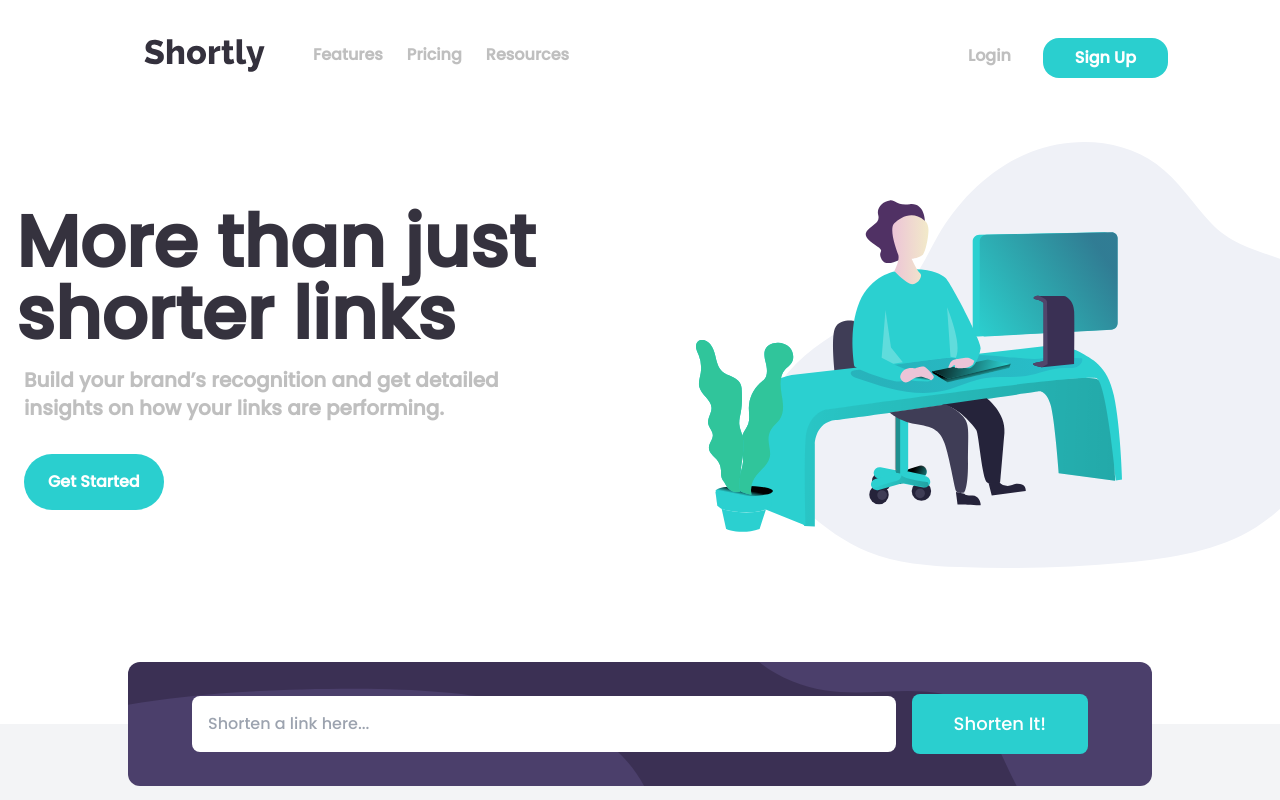
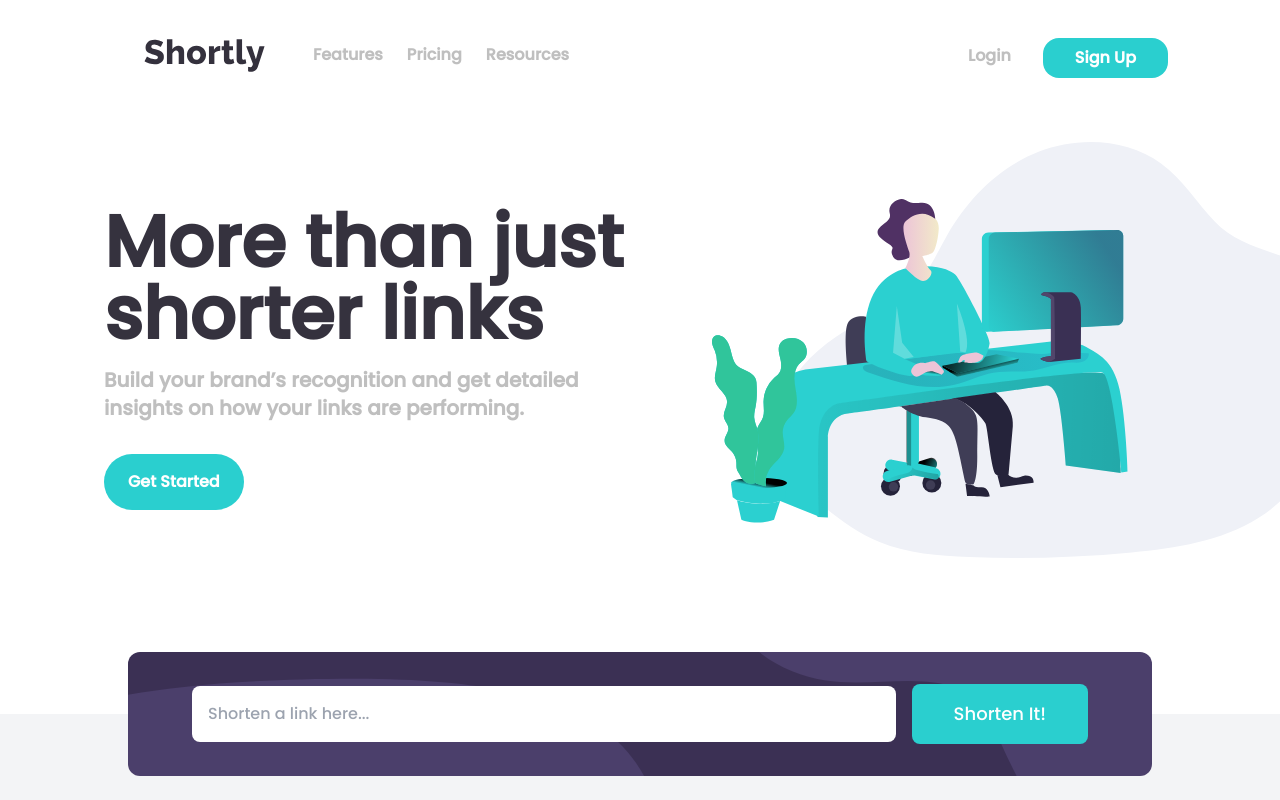
Before and after one commit to codinci/url-shortening-api, a React (Vite) app: page / in a window 1280 px wide. Shown: the top 800 px of the page. Built offline with nearby package versions, Linux system fonts and the light colour scheme; no server answers.

Commit message:
Aligning text in HeroSection on larger screens

```diff
--- a/src/components/HeroSection.tsx
+++ b/src/components/HeroSection.tsx
@@ -9,21 +9,21 @@ export const HeroSection = () => {
 		 	md:justify-end md:my-8`}
 		>
 			<div
-				className="flex flex-col items-center md:items-start md:my-12 md:ml-8 lg:ml-2
+				className="flex flex-col items-center md:items-start md:my-12 md:ml-8 lg:ml-6 xl:ml-2
 				lg:max-w-2xl"
 			>
 				<h1 className='text-neutral-very-dark-blue text-center font-black text-4xl my-4
-					md:text-5xl md:ml-8 md:text-start lg:ml-2 lg:text-7xl lg:leading-16 '
+					md:text-5xl md:ml-8 md:text-start lg:ml-20 xl:ml-2 lg:text-7xl lg:leading-16 '
 				>
 					More than just shorter links
 				</h1>
 				<p className='text-neutral-gray text-center font-bold max-w-md text-lg px-4 md:ml-4
-				 	md:text-start md:whitespace-normal md:text-md lg:ml-0 lg:text-xl lg:max-w-xl'>
+				 	md:text-start md:whitespace-normal md:text-md lg:ml-16 xl:ml-0 lg:text-xl lg:max-w-xl'>
 					Build your brand’s recognition and get detailed insights on how your links are performing.
 				</p>
 				<button
 					className="bg-primary-cyan text-white rounded-full px-6 py-4 font-bold mt-8
-					md:ml-8 lg:ml-4 transition-colors duration-400 ease-in-out hover:bg-[#67e8f9]"
+					md:ml-8 lg:ml-20 xl:ml-4 transition-colors duration-400 ease-in-out hover:bg-[#67e8f9]"
 				>
 					Get Started
 				</button>
```
